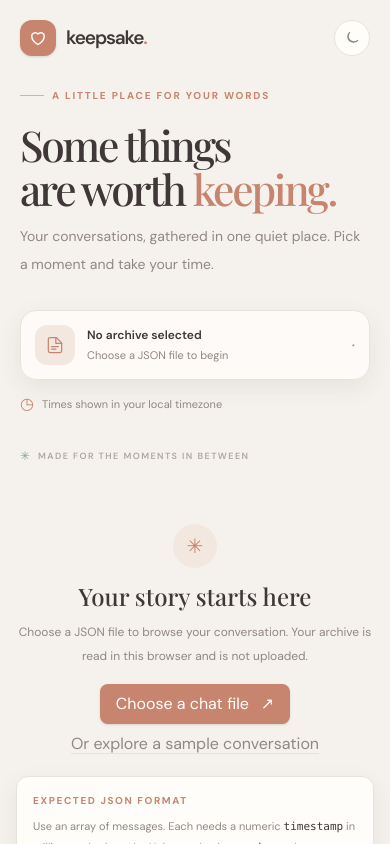
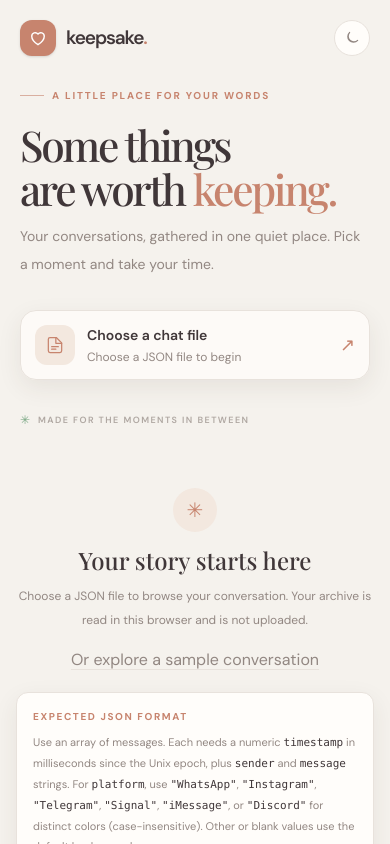
Before and after one commit to nunnarivu-labs/keepsake, a React (Vite) app: page / in a window 390 px wide. Shown: the top 844 px of the page. Built offline with nearby package versions, Linux system fonts and the light colour scheme; a web font is replaced by a local one.

Commit message:
new design

```diff
--- a/src/App.tsx
+++ b/src/App.tsx
@@ -190,9 +190,9 @@ function App() {
   const lastActivity = messages.length ? formatDate(messages[messages.length - 1].timestamp) : 'Waiting for your archive'
 
   return (
-    <main id="top" className="min-h-screen bg-paper text-ink transition-colors duration-300">
+    <main id="top" className="min-h-dvh bg-paper text-ink transition-colors duration-300">
       <input ref={fileInputRef} className="sr-only" type="file" accept=".json,application/json" onChange={handleFile} />
-      <section className={`mx-auto grid min-h-screen max-w-[1680px] grid-cols-1 lg:grid-cols-[minmax(230px,0.72fr)_minmax(0,2.8fr)] ${messages.length > 0 ? 'gap-0 px-0 py-0 lg:gap-10 lg:px-10 lg:py-7' : 'gap-7 px-4 py-5 sm:px-7 lg:gap-10 lg:px-10 lg:py-7'}`}>
+      <section className={`mx-auto grid min-h-dvh max-w-[1680px] grid-cols-1 lg:grid-cols-[minmax(230px,0.72fr)_minmax(0,2.8fr)] ${messages.length > 0 ? 'gap-0 px-0 py-0 lg:gap-10 lg:px-10 lg:py-7' : 'gap-7 px-4 py-5 sm:px-7 lg:gap-10 lg:px-10 lg:py-7'}`}>
         <aside className={`${messages.length > 0 ? 'hidden lg:flex' : 'flex'} flex-col px-1 sm:px-2 lg:min-h-[calc(100vh-56px)] lg:py-1`}>
           <div className="mb-8 flex items-center justify-between gap-3 lg:mb-16">
             <a className="inline-flex items-center gap-2.5 text-[19px] font-semibold tracking-[-0.06em] text-ink no-underline" href="#top" aria-label="Keepsake home">
@@ -207,17 +207,21 @@ function App() {
           <div className="flex items-center gap-2 text-[10px] font-bold uppercase tracking-[.18em] text-terracotta"><span className="h-px w-6 bg-terracotta/60" />A little place for your words</div>
           <h1 className="mt-5 mb-3 font-serif text-[clamp(2.65rem,4vw,4rem)] leading-[1.03] tracking-[-.055em] text-ink">Some things<br />are worth <em className="font-medium text-terracotta">keeping.</em></h1>
           <p className="max-w-sm text-sm leading-7 text-muted">Your conversations, gathered in one quiet place. Pick a moment and take your time.</p>
-          <div className="mt-8 flex items-center gap-3 rounded-2xl border border-line bg-surface/80 p-3.5 shadow-[0_8px_24px_var(--shadow)]">
+          {!messages.length && <button className="mt-8 flex w-full items-center gap-3 rounded-2xl border border-line bg-surface/80 p-3.5 text-left shadow-[0_8px_24px_var(--shadow)] transition hover:border-terracotta/40 focus-visible:outline-2 focus-visible:outline-offset-2 focus-visible:outline-terracotta lg:hidden" onClick={() => fileInputRef.current?.click()}>
+            <span className="grid size-10 shrink-0 place-items-center rounded-xl bg-soft text-terracotta"><svg className="size-5 fill-none stroke-current stroke-[1.5]" viewBox="0 0 24 24" aria-hidden="true"><path strokeLinecap="round" strokeLinejoin="round" d="M13.5 3H6a2 2 0 0 0-2 2v14a2 2 0 0 0 2 2h12a2 2 0 0 0 2-2V9.5L13.5 3Z"/><path strokeLinecap="round" strokeLinejoin="round" d="M13 3v7h7M8 14h8M8 17h5"/></svg></span>
+            <span className="min-w-0 flex-1"><strong className="block text-sm font-semibold text-ink">Choose a chat file</strong><span className="mt-1 block text-xs text-muted">Choose a JSON file to begin</span></span><span className="text-lg text-terracotta" aria-hidden="true">↗</span>
+          </button>}
+          <div className={`${messages.length ? 'mt-8 flex' : 'mt-8 hidden lg:flex'} items-center gap-3 rounded-2xl border border-line bg-surface/80 p-3.5 shadow-[0_8px_24px_var(--shadow)]`}>
             <span className="grid size-10 shrink-0 place-items-center rounded-xl bg-soft text-terracotta"><svg className="size-5 fill-none stroke-current stroke-[1.5]" viewBox="0 0 24 24" aria-hidden="true"><path strokeLinecap="round" strokeLinejoin="round" d="M13.5 3H6a2 2 0 0 0-2 2v14a2 2 0 0 0 2 2h12a2 2 0 0 0 2-2V9.5L13.5 3Z"/><path strokeLinecap="round" strokeLinejoin="round" d="M13 3v7h7M8 14h8M8 17h5"/></svg></span>
             <span className="min-w-0 flex-1"><strong className="block truncate text-xs font-semibold text-ink">{sourceName}</strong><span className="mt-1 block text-[11px] text-muted">{messages.length ? `${messages.length.toLocaleString()} messages loaded` : 'Choose a JSON file to begin'}</span></span>
             <span className="text-sm font-semibold text-sage">{messages.length ? '✓' : '·'}</span>
           </div>
           {messages.length > 0 && <button className="mt-3 self-start rounded-md px-1 py-1 text-[11px] font-semibold text-muted underline decoration-line underline-offset-4 transition hover:text-terracotta focus-visible:outline-2 focus-visible:outline-offset-2 focus-visible:outline-terracotta" onClick={unloadChat}>Unload chat</button>}
-          <div className="mt-3 flex items-center gap-2 text-[11px] text-muted"><span className="text-base text-terracotta">◷</span>Times shown in your local timezone</div>
+          {messages.length > 0 && <div className="mt-3 flex items-center gap-2 text-[11px] text-muted"><span className="text-base text-terracotta">◷</span>Times shown in your local timezone</div>}
           <div className="mt-8 flex items-center gap-2 lg:mt-auto lg:pt-12"><span className="text-xs text-sage">✳</span><span className="text-[9px] font-semibold tracking-[.16em] text-muted/70">MADE FOR THE MOMENTS IN BETWEEN</span></div>
         </aside>
 
-        {messages.length > 0 && <section className="flex h-[100svh] min-h-0 flex-col overflow-hidden border-0 bg-surface lg:h-[min(790px,calc(100svh-56px))] lg:min-h-[580px] lg:rounded-2xl lg:border lg:border-line lg:shadow-[0_20px_60px_var(--shadow)]" aria-label="Conversation viewer">
+        {messages.length > 0 && <section className="flex h-dvh min-h-0 flex-col overflow-hidden border-0 bg-surface lg:h-[min(790px,calc(100svh-56px))] lg:min-h-[580px] lg:rounded-2xl lg:border lg:border-line lg:shadow-[0_20px_60px_var(--shadow)]" aria-label="Conversation viewer">
           <div className="flex min-h-[82px] items-center justify-between gap-4 border-b border-line px-4 sm:px-7">
             <div className="flex min-w-0 items-center gap-3.5">
               {participants.length > 0 && <div className="flex shrink-0 pl-1">{participants.slice(0, 2).map((participant, index) => <span key={participant} title={participant} aria-label={participant} className={`grid size-9 place-items-center rounded-full border-2 border-surface text-xs font-semibold ${index % 2 ? 'bg-[#ded0e3] text-[#725f76] -ml-2' : 'bg-[#e8caba] text-[#765e51]'}`}>{participant.trim().slice(0, 1).toUpperCase() || '?'}</span>)}{participants.length > 2 && <span className="-ml-2 grid size-9 place-items-center rounded-full border-2 border-surface bg-soft text-[10px] font-semibold text-muted" title={`${participants.length - 2} more participants`}>+{participants.length - 2}</span>}</div>}
@@ -284,7 +288,7 @@ function App() {
           <div className="flex flex-1 items-center justify-center py-8 lg:py-4">
             <div className="w-full max-w-xl">
               {error && <div className="mb-5 rounded-lg border border-red-200 bg-red-50 px-4 py-3 text-xs leading-5 text-red-800 dark:border-red-900 dark:bg-red-950/60 dark:text-red-200" role="alert">{error}</div>}
-              <div className="mb-5 text-center"><span className="mx-auto mb-3 grid size-11 place-items-center rounded-full bg-soft text-xl text-terracotta">✳</span><h2 className="font-serif text-2xl text-ink">Your story starts here</h2><p className="mx-auto mt-2 max-w-md text-xs leading-6 text-muted">Choose a JSON file to browse your conversation. Your archive is read in this browser and is not uploaded.</p><div className="mt-4 flex flex-col items-center gap-2"><button className="inline-flex h-10 items-center gap-3 rounded-lg bg-terracotta px-4 text-xs font-semibold text-white shadow-sm transition hover:brightness-105 focus-visible:outline-2 focus-visible:outline-offset-2 focus-visible:outline-terracotta" onClick={() => fileInputRef.current?.click()}>Choose a chat file <span>↗</span></button><button className="text-[11px] font-medium text-muted underline decoration-line underline-offset-4 transition hover:text-terracotta focus-visible:outline-2 focus-visible:outline-offset-2 focus-visible:outline-terracotta" onClick={loadSample}>Or explore a sample conversation</button></div></div>
+              <div className="mb-5 text-center"><span className="mx-auto mb-3 grid size-11 place-items-center rounded-full bg-soft text-xl text-terracotta">✳</span><h2 className="font-serif text-2xl text-ink">Your story starts here</h2><p className="mx-auto mt-2 max-w-md text-xs leading-6 text-muted">Choose a JSON file to browse your conversation. Your archive is read in this browser and is not uploaded.</p><div className="mt-4 flex flex-col items-center gap-2"><button className="hidden h-10 items-center gap-3 rounded-lg bg-terracotta px-4 text-xs font-semibold text-white shadow-sm transition hover:brightness-105 focus-visible:outline-2 focus-visible:outline-offset-2 focus-visible:outline-terracotta lg:inline-flex" onClick={() => fileInputRef.current?.click()}>Choose a chat file <span>↗</span></button><button className="text-[11px] font-medium text-muted underline decoration-line underline-offset-4 transition hover:text-terracotta focus-visible:outline-2 focus-visible:outline-offset-2 focus-visible:outline-terracotta" onClick={loadSample}>Or explore a sample conversation</button></div></div>
               <div className="rounded-xl border border-line bg-surface p-4 text-left shadow-[0_8px_24px_var(--shadow)]"><h3 className="text-[10px] font-bold uppercase tracking-[.16em] text-terracotta">Expected JSON format</h3><p className="mt-2 text-[11px] leading-5 text-muted">Use an array of messages. Each needs a numeric <code className="font-mono text-ink">timestamp</code> in milliseconds since the Unix epoch, plus <code className="font-mono text-ink">sender</code> and <code className="font-mono text-ink">message</code> strings. For <code className="font-mono text-ink">platform</code>, use <code className="font-mono text-ink">"WhatsApp"</code>, <code className="font-mono text-ink">"Instagram"</code>, <code className="font-mono text-ink">"Telegram"</code>, <code className="font-mono text-ink">"Signal"</code>, <code className="font-mono text-ink">"iMessage"</code>, or <code className="font-mono text-ink">"Discord"</code> for distinct colors (case-insensitive). Other or blank values use the default background.</p><pre className="mt-3 overflow-x-auto rounded-lg bg-soft p-3 font-mono text-[10px] leading-5 text-ink">{`[\n  {\n    "timestamp": 1735689600000,\n    "sender": "Jordan",\n    "platform": "WhatsApp",\n    "message": "Hello!"\n  }\n]`}</pre></div>
             </div>
           </div>
--- a/src/index.css
+++ b/src/index.css
@@ -54,7 +54,7 @@
 
 * { box-sizing: border-box; }
 html { min-width: 320px; min-height: 100%; background: var(--color-paper); }
-body { min-width: 320px; min-height: 100vh; margin: 0; }
+body { min-width: 320px; min-height: 100dvh; margin: 0; }
 button, input, select { font: inherit; }
 button { cursor: pointer; }
 ::selection { background: #edd4c2; color: #342f30; }
```
